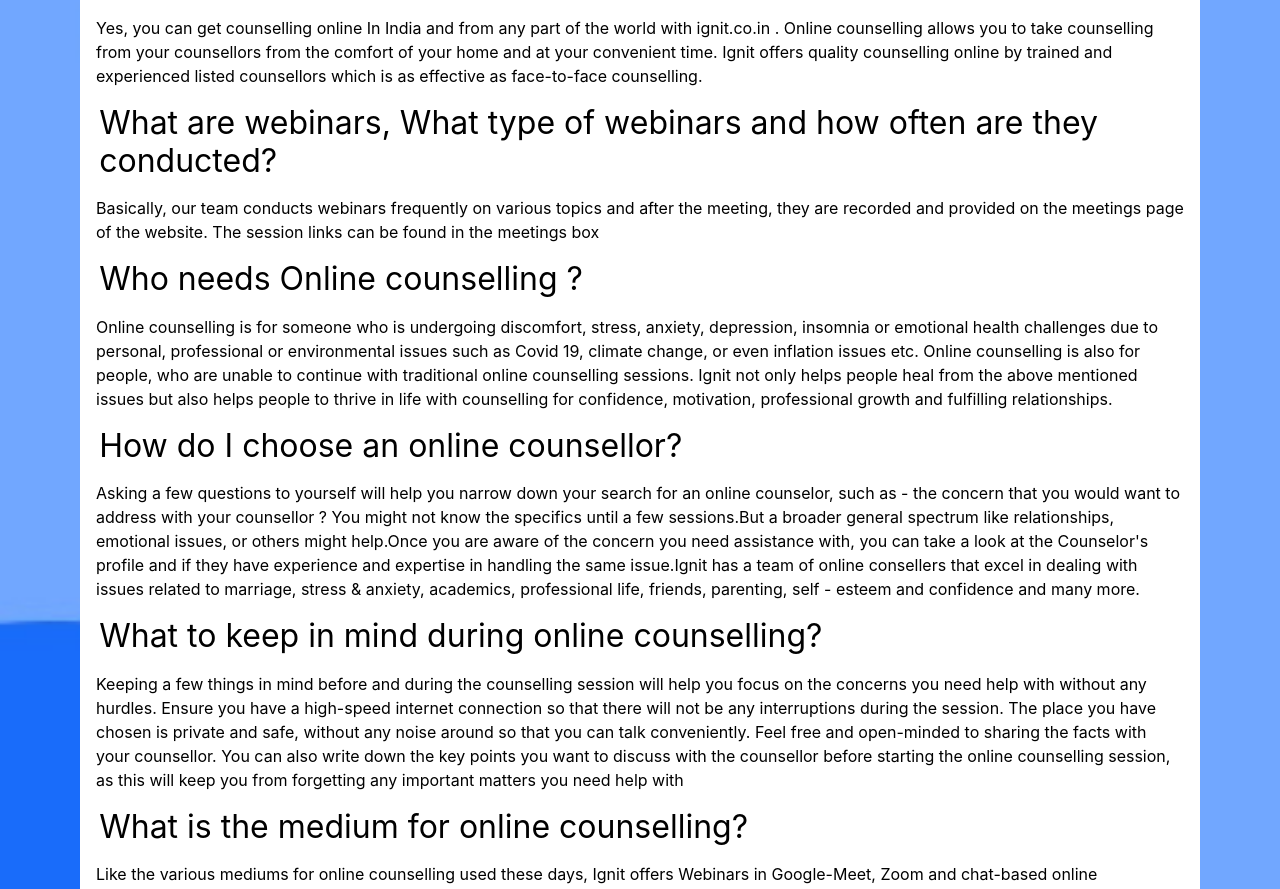
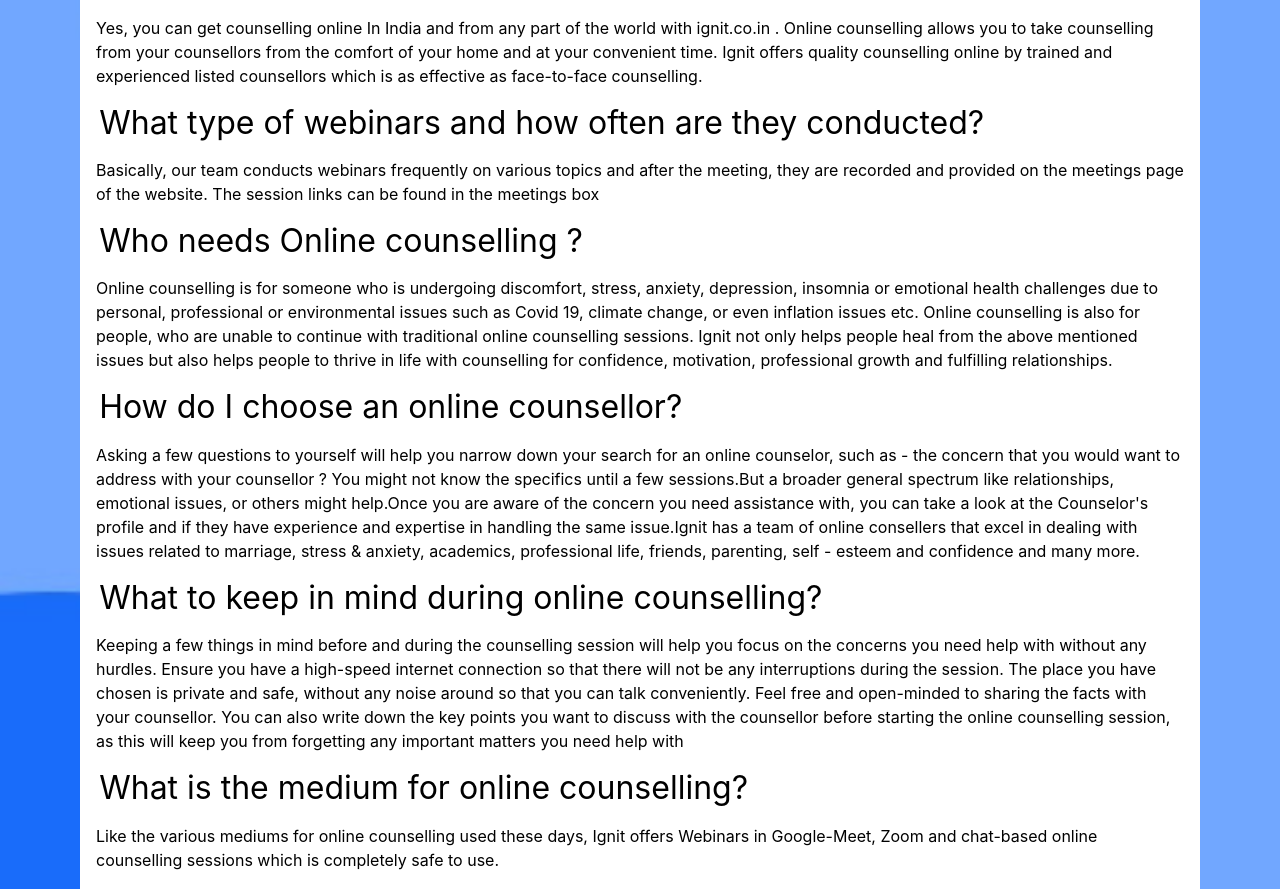
Before and after one commit to mohitratan18/ignit_frontend, a React (Create React App) app: page /aboutus in a window 1280 px wide. Shown: the part 2036-2925 px from the top of the page. Built offline with nearby package versions, Linux system fonts and the light colour scheme.

Commit message:
all done

```diff
--- a/src/components/Aboutus.js
+++ b/src/components/Aboutus.js
@@ -160,7 +160,7 @@ const Aboutus = () => {
             face-to-face counselling.
           </span>
           <h1 className={style.question}>
-            What are webinars, What type of webinars and how often are they conducted?
+            What type of webinars and how often are they conducted?
           </h1>
           <span className="m-3">
             Basically, our team conducts webinars frequently on various topics
```
